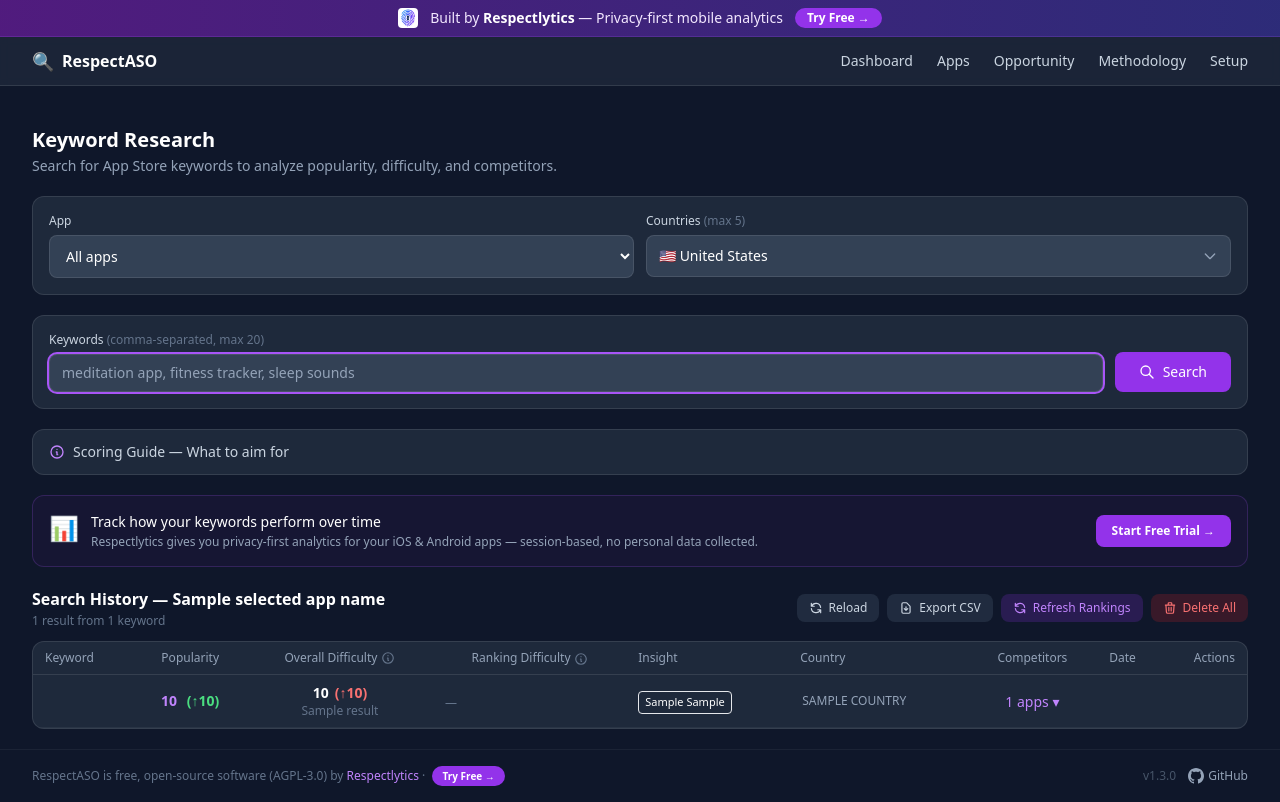
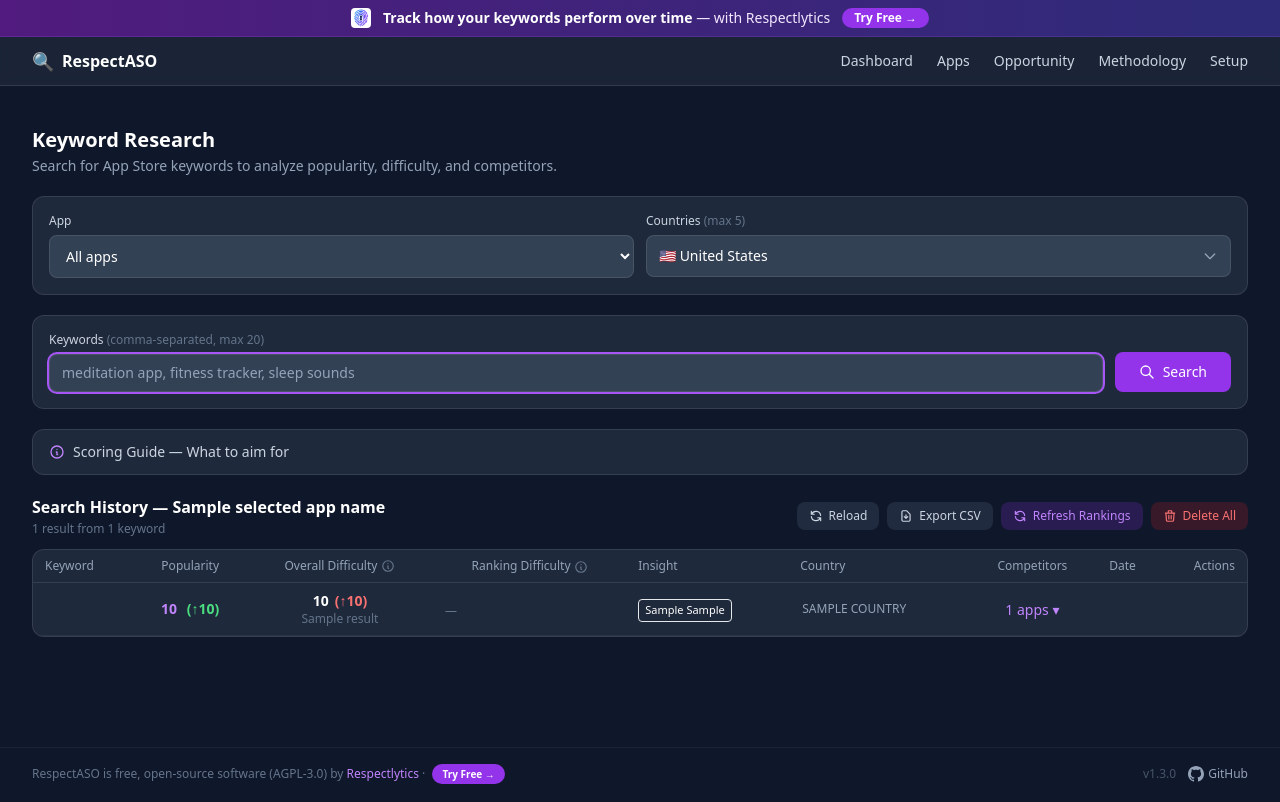
Before and after one commit to respectlytics/respectaso, a Django app: template aso/templates/aso/dashboard.html in a window 1280 px wide. Run offline with Django 5.2, Linux system fonts and the light colour scheme; tables that the repository leaves empty hold one stand-in row (values such as "Sample post"); the template is opened without the code that fills it: values that come from a table or form of the project are taken from there, most other values are stand-ins (such as "Sample title", 1, 10 or a date in 2020); data that the repository does not hold is empty; some libraries are stand-ins or nearby versions.

Commit message:
Consolidate Respectlytics ads: better banner copy, remove dashboard CTA
- Banner now reads 'Track how your keywords perform over time — with Respectlytics'
- Removed separate CTA card above search history to avoid overadvertising
- Single banner + footer is sufficient cross-promotion

```diff
--- a/aso/templates/aso/dashboard.html
+++ b/aso/templates/aso/dashboard.html
@@ -146,24 +146,6 @@
             </div>
         </div>
     </details>
-
-    <!-- Respectlytics CTA — shown when user has search history (has gotten value) -->
-    {% if history_results %}
-    <div class="border border-purple-500/20 bg-purple-900/10 rounded-xl p-4 flex flex-col sm:flex-row items-start sm:items-center justify-between gap-3">
-        <div class="flex items-start gap-3">
-            <span class="text-2xl flex-shrink-0">📊</span>
-            <div>
-                <p class="text-sm text-white font-medium">Track how your keywords perform over time</p>
-                <p class="text-xs text-slate-400 mt-0.5">Respectlytics gives you privacy-first analytics for your iOS &amp; Android apps — session-based, no personal data collected.</p>
-            </div>
-        </div>
-        <a href="https://respectlytics.com/?utm_source=respectaso&utm_medium=dashboard_cta&utm_campaign=oss"
-           target="_blank" rel="noopener"
-           class="flex-shrink-0 bg-purple-600 hover:bg-purple-500 text-white text-xs font-semibold px-4 py-2 rounded-lg transition-colors whitespace-nowrap">
-            Start Free Trial →
-        </a>
-    </div>
-    {% endif %}
 
     <!-- Search History -->
     <div id="history-section">
--- a/aso/templates/aso/partials/banner.html
+++ b/aso/templates/aso/partials/banner.html
@@ -8,7 +8,7 @@
                  class="h-5 w-auto rounded"
                  onerror="this.style.display='none'">
             <span class="text-purple-100">
-                Built by <strong class="text-white">Respectlytics</strong> — Privacy-first mobile analytics
+                <strong class="text-white">Track how your keywords perform over time</strong> — with Respectlytics
             </span>
             <a href="https://respectlytics.com/?utm_source=respectaso&utm_medium=banner&utm_campaign=oss"
                target="_blank" rel="noopener"
```
